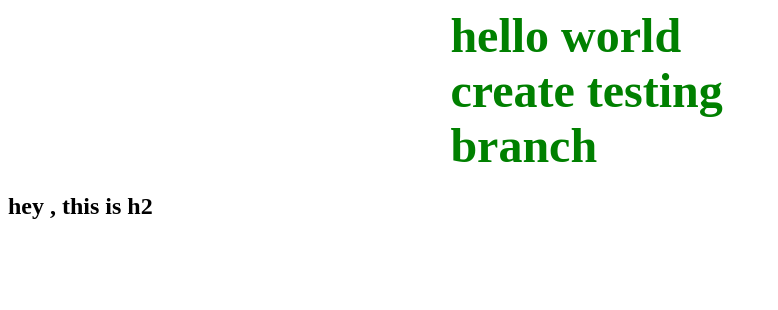
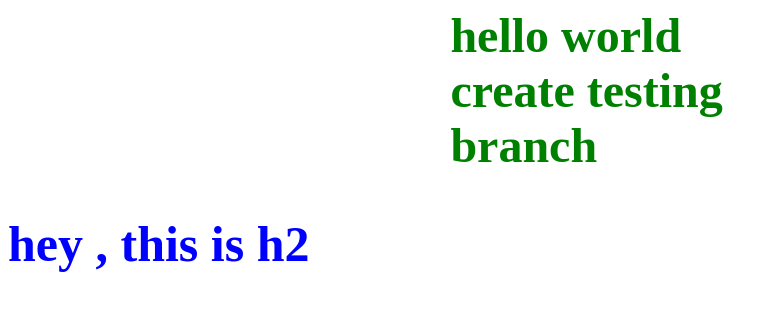
Before and after one commit to developer1jstechno/new-local, a plain HTML site: page index.html in a window 1280 px wide. Shown: the whole page, without its empty margins (0-778 px from the left). Drawn offline with Linux system fonts and the light colour scheme.

Commit message:
upload style

```diff
--- a/style.css
+++ b/style.css
@@ -4,3 +4,7 @@ h1{
     margin:auto;
     width: 30%;
 }
+h2{
+    color:blue;
+    font-size: 50px;
+}
```
